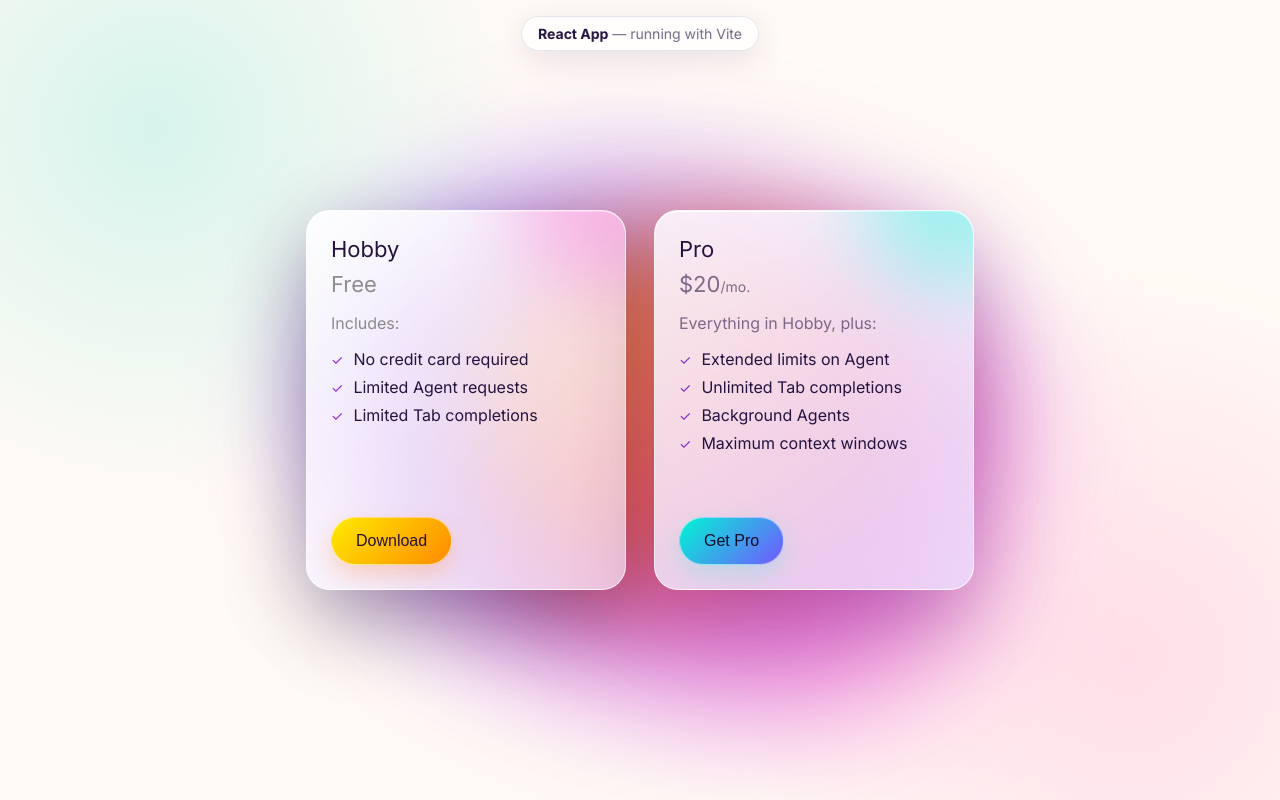
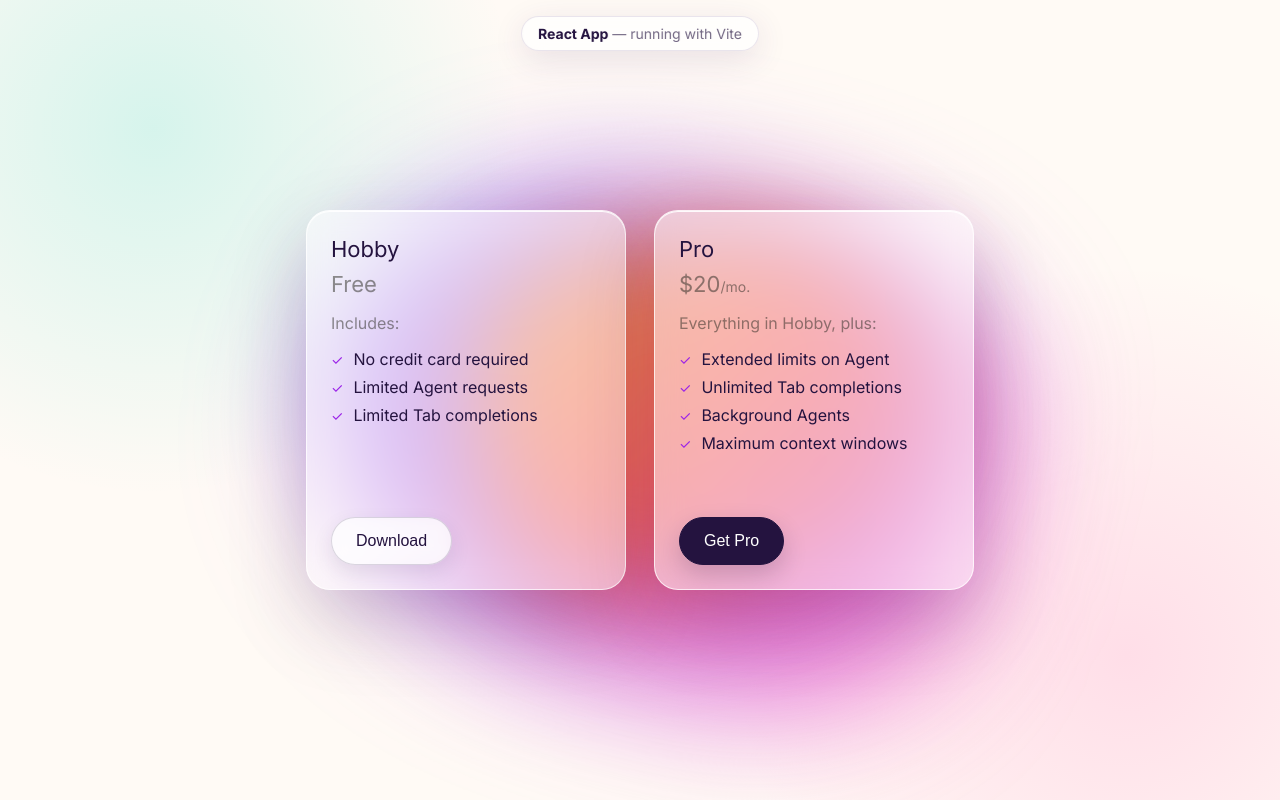
Before and after one commit to kasia-kowa/zander-class-2-html-and-jsx, a React (Vite) app: page / in a window 1280 px wide. Built offline with nearby package versions, Linux system fonts and the light colour scheme.

Commit message:
Refine cards and button styling
Figma-Prompt-ID: 30
Figma-Session-ID: 7da8ab01-3707-43b5-aae1-dd70c5cc8479

```diff
--- a/src/components/Button/Button.css
+++ b/src/components/Button/Button.css
@@ -4,21 +4,23 @@
 .download-button {
     margin-top: auto;
     width: fit-content;
-    background: linear-gradient(135deg, #ffea00, #ff8a00);
-    border: 1px solid rgba(255, 255, 255, 0.5);
+    background: rgba(255, 255, 255, 0.66);
+    border: 1px solid rgba(36, 19, 63, 0.16);
     border-radius: 999px;
     padding: 14px 24px;
     font-size: 16px;
     font-weight: 500;
-    color: #291138;
+    color: #24133f;
     cursor: pointer;
-    box-shadow: 0 10px 24px rgba(255, 112, 0, 0.24);
-    transition: transform 0.2s ease, box-shadow 0.2s ease;
+    box-shadow: 0 8px 20px rgba(49, 25, 71, 0.1);
+    backdrop-filter: blur(8px);
+    transition: transform 0.2s ease, background-color 0.2s ease, box-shadow 0.2s ease;
 }
 
 .download-button:hover {
     transform: translateY(-2px);
-    box-shadow: 0 14px 30px rgba(255, 112, 0, 0.34);
+    background: rgba(255, 255, 255, 0.88);
+    box-shadow: 0 12px 24px rgba(49, 25, 71, 0.14);
 }
 
 .download-button:active {
@@ -27,13 +29,15 @@
 
 /* Primary variant — for "Get Pro" button */
 .download-button.primary {
-    background: linear-gradient(135deg, #00f5d4, #7357ff);
-    color: #120b2a;
-    box-shadow: 0 10px 28px rgba(0, 245, 212, 0.22);
+    background: #24133f;
+    border-color: #24133f;
+    color: #fff;
+    box-shadow: 0 10px 24px rgba(36, 19, 63, 0.2);
 }
 
 .download-button.primary:hover {
-    box-shadow: 0 14px 34px rgba(0, 245, 212, 0.32);
+    background: #392057;
+    box-shadow: 0 13px 28px rgba(36, 19, 63, 0.26);
 }
 
 .download-button.primary:active {
--- a/src/components/PricingCard/PricingCard.css
+++ b/src/components/PricingCard/PricingCard.css
@@ -7,44 +7,21 @@
     display: flex;
     flex-direction: column;
     min-height: 380px;
-    background: linear-gradient(145deg, rgba(255, 255, 255, 0.88), rgba(244, 238, 255, 0.68));
-    border: 1px solid rgba(255, 255, 255, 0.7);
+    background: rgba(255, 255, 255, 0.5);
+    border: 1px solid rgba(255, 255, 255, 0.72);
     border-radius: 24px;
     padding: 24px;
     width: 320px;
     flex-shrink: 0;
     box-shadow:
-        0 30px 80px rgba(11, 4, 32, 0.32),
+        0 30px 80px rgba(53, 30, 75, 0.2),
         inset 0 1px 0 rgba(255, 255, 255, 0.9);
-    backdrop-filter: blur(18px);
+    backdrop-filter: blur(14px);
     transition: transform 0.35s ease, box-shadow 0.35s ease;
 }
 
-.card::before {
-    content: '';
-    position: absolute;
-    width: 180px;
-    height: 180px;
-    top: -105px;
-    right: -70px;
-    border-radius: 50%;
-    background: #ff48c4;
-    filter: blur(42px);
-    opacity: 0.32;
-    pointer-events: none;
-}
-
 .card:nth-child(2) {
-    background: linear-gradient(145deg, rgba(252, 247, 255, 0.9), rgba(235, 224, 255, 0.76));
-    border-color: rgba(255, 255, 255, 0.72);
-    box-shadow:
-        0 30px 80px rgba(75, 35, 105, 0.25),
-        inset 0 1px 0 rgba(255, 255, 255, 0.9);
-}
-
-.card:nth-child(2)::before {
-    background: #00f5d4;
-    opacity: 0.36;
+    background: rgba(255, 255, 255, 0.5);
 }
 
 .card:hover {
@@ -115,22 +92,6 @@
     font-weight: 400;
 }
 
-.card:nth-child(2) .card-title,
-.card:nth-child(2) .features-list li {
-    color: #24133f;
-}
-
-.card:nth-child(2) .card-price,
-.card:nth-child(2) .card-price-amount,
-.card:nth-child(2) .card-price-period,
-.card:nth-child(2) .includes-text {
-    color: rgba(36, 19, 63, 0.58);
-}
-
-.card:nth-child(2) .checkmark {
-    color: #7a2bd1;
-}
-
 @media (prefers-reduced-motion: reduce) {
     .card {
         transition: none;
```
